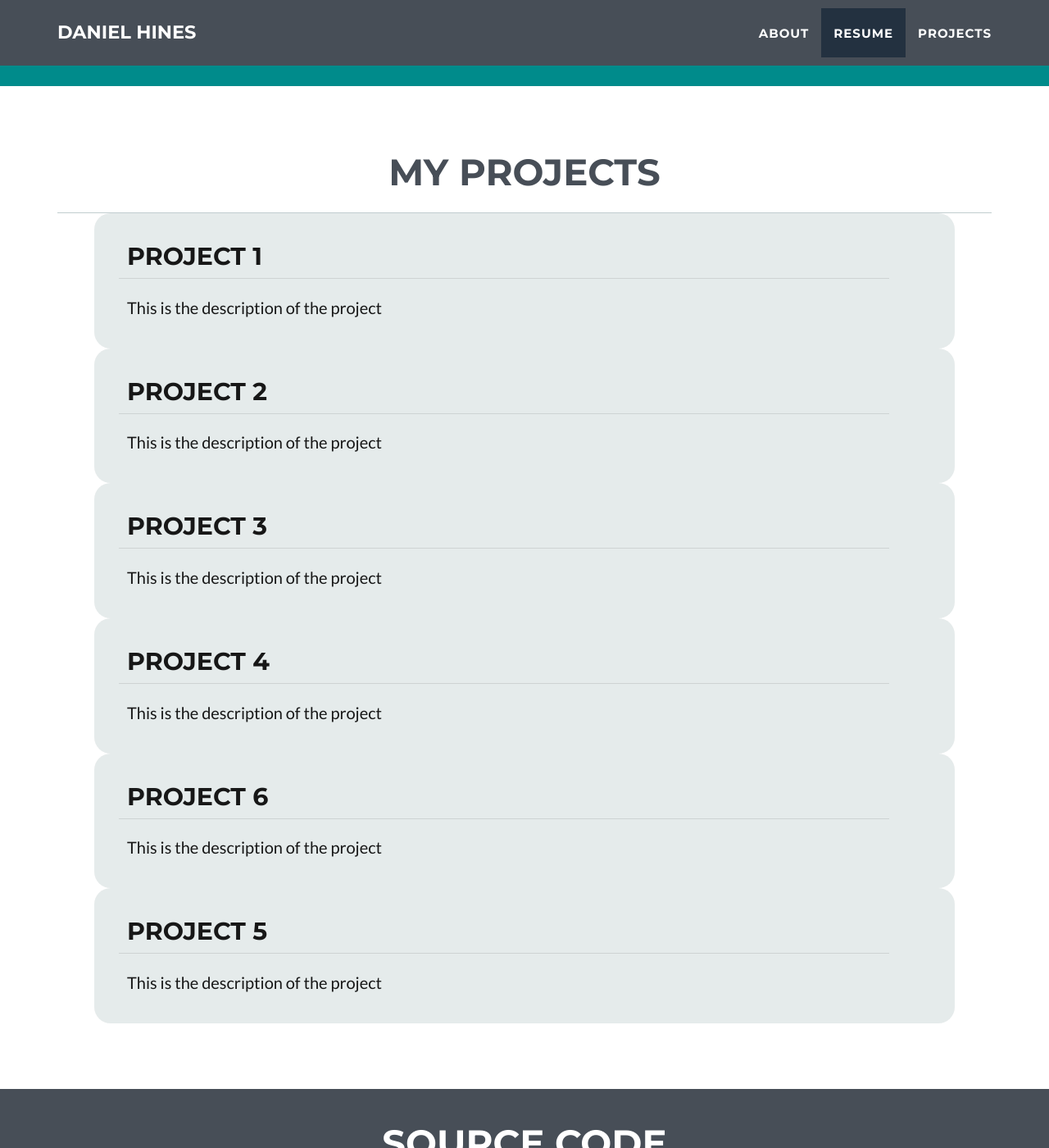
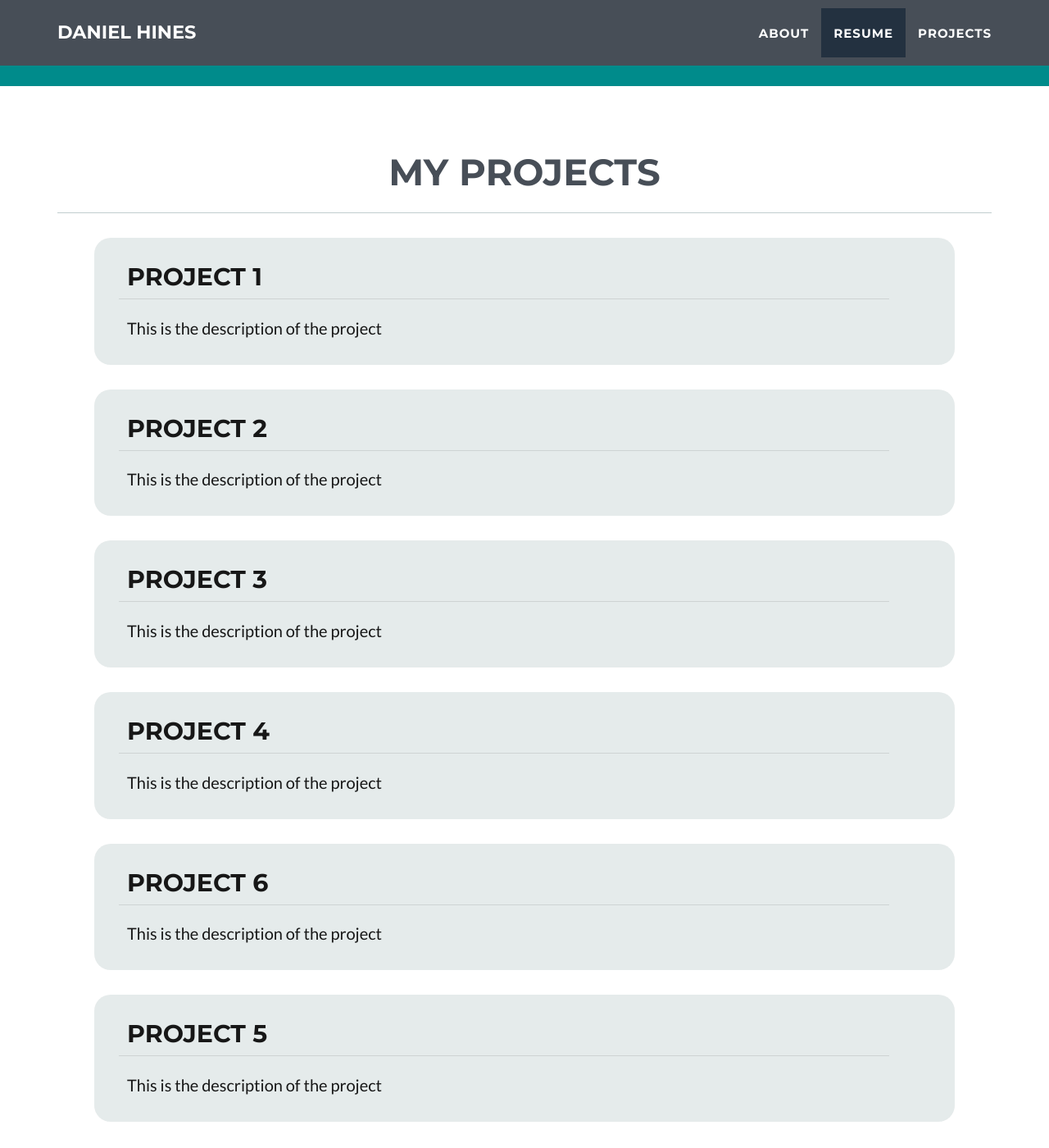
Before and after one commit to danielchines/danielchines.github.io, a Jekyll site: the page built from index.html, in a window 1280 px wide and 1400 px high, scrolled down 1442 px. Shown: the whole window at 82% size. Built offline with Jekyll 4.4.1, drawn with Linux system fonts in a browser that asks for light colours.

Commit message:
Update main.css

```diff
--- a/_includes/css/main.css
+++ b/_includes/css/main.css
@@ -203,10 +203,10 @@ p.project:hover {
 }
 
 #projects .portfolio-item .portfolio-link {
-    padding: 15px 60px 15px 30px;
+    padding: 10px 60px 10px 30px;
     display: block;
     position: relative;
-    margin: 0 60px 0 60px;
+    margin: 30px 60px 0 60px;
     color: rgba(0,0,0,0.9);
     border-width: 6px;
     border-color: rgba(0,0,0,0.5);
```
